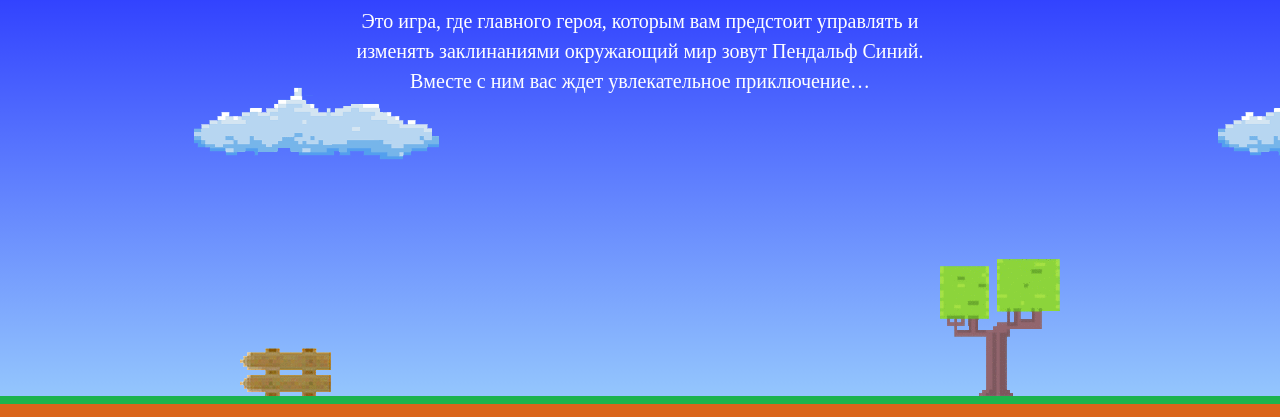
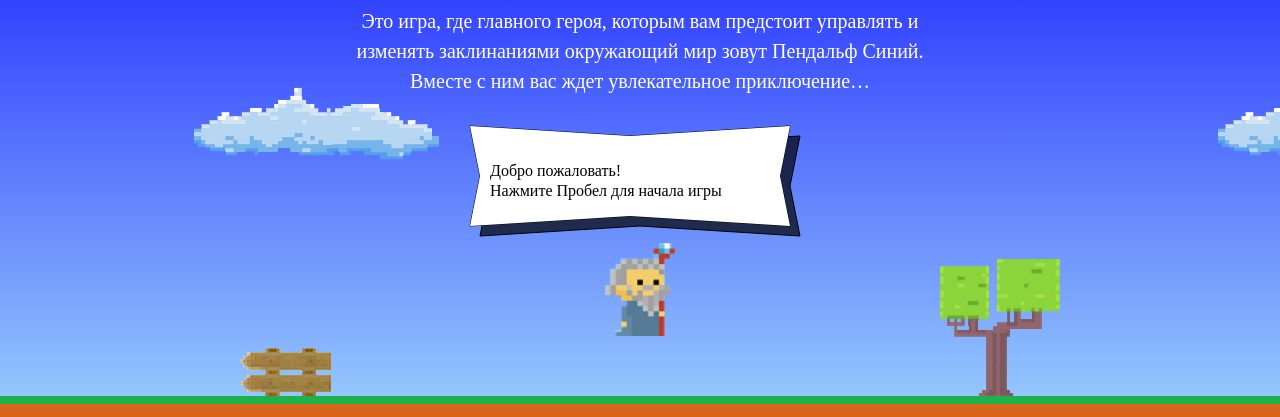
Before and after one commit to karauglanov/374237-code-and-magick, a website: page index.html in a window 1280 px wide. Shown: the part 203-620 px from the top of the page. Drawn offline with Linux system fonts and the light colour scheme; a web font is replaced by a local one.

Commit message:
Добавил вызов скрипта stat.js

```diff
--- a/index.html
+++ b/index.html
@@ -168,6 +168,30 @@
     <p class="setup-similar-label">Петр Петров</p>
   </div>
 </template>
+<script type="text/javascript">
+  var fireballSize = 22;  // Размер фаербола в пикселях.
+  var getFireballSpeed = function (left)  // Скорость фаербола
+  {
+    return left == true ? 5 : 2;
+  };
 
+  var wizardSpeed = 3; // Скорость мага
+  var wizardWidth = 70; // Шширина мага
+  var getWizardHeight = function()// Высота мага
+  {
+    return 1.337 * wizardWidth;
+  };
+  function getWizardX(width) // Положение мага по горизонтали
+  {
+    return width/2-wizardWidth/2;
+  }
+  function getWizardY(height) // Положение мага по вертикали
+  {
+   return height/3+getWizardHeight()/2;
+  }
+
+</script>
+<script type="text/javascript" src="js/stat.js"></script>
+<script type="text/javascript" src="js/game.js"></script>
 </body>
 </html>
```
